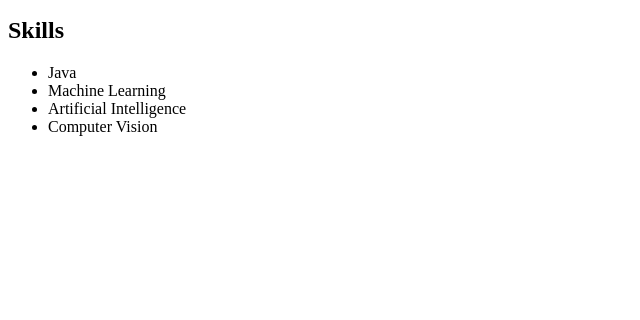
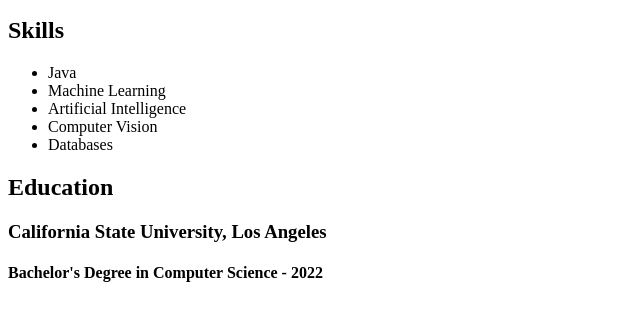
Before and after one commit to ccasti26/ccasti26.github.io, a plain HTML site: page index.html in a window 1280 px wide. Shown: the part 110-430 px from the top of the page, without its empty margins (0-640 px from the left). Drawn offline with Linux system fonts and the light colour scheme.

Commit message:
Added Education

```diff
--- a/index.html
+++ b/index.html
@@ -16,6 +16,11 @@
         <li>Machine Learning</li>
         <li>Artificial Intelligence</li>
         <li>Computer Vision</li>
+        <li>Databases</li>
     </ul>
+
+    <h2>Education</h2>
+    <h3>California State University, Los Angeles</h3>
+    <h4>Bachelor's Degree in Computer Science - 2022</h4>
 </body>
 </html>
```
